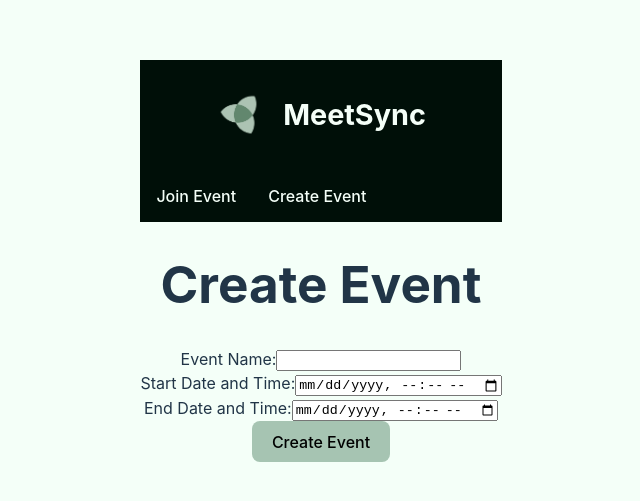
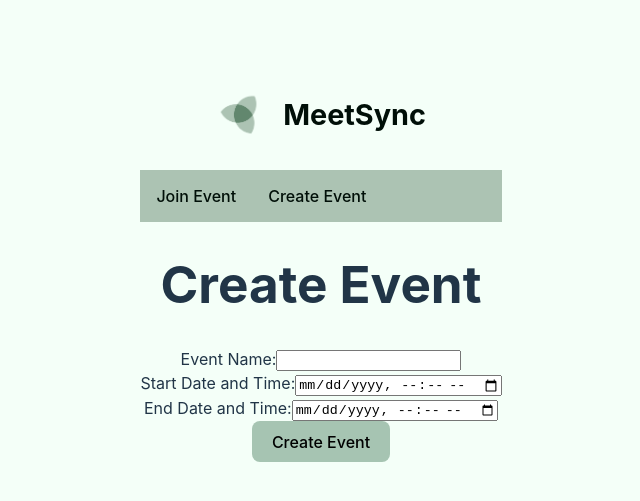
Before and after one commit to sachi-jh/project, a React (Vite) app in the folder frontend/: page / in a window 1280 px wide. Shown: the part 139-640 px from the top of the page, without its empty margins (319-959 px from the left). Built offline with nearby package versions, Linux system fonts and the light colour scheme.

Commit message:
add tailwind

```diff
--- a/frontend/src/components/CreateEvent.jsx
+++ b/frontend/src/components/CreateEvent.jsx
@@ -27,7 +27,7 @@ const CreateEvent = () => {
 
   return (
     <div>
-      <h1>Create Event</h1>
+      <h1 className='text-mossGreen'>Create Event</h1>
       <form onSubmit={handleSubmit}>
         <div>
           <label>Event Name:</label>
--- a/frontend/src/components/Header.css
+++ b/frontend/src/components/Header.css
@@ -4,7 +4,7 @@
     align-items: center;
     justify-content: center;
     padding: 20px;
-    background-color: #000F08; /* Night */
+    background-color: #F4FFF8; /* Night */
 }
 
 .app-logo {
@@ -14,5 +14,5 @@
 
 .app-title {
     font-size: 1.8em;
-    color: #F4FFF8; /* Mint cream */
+    color: #000F08; /* Mint cream */
 }
--- a/frontend/src/components/Navbar.css
+++ b/frontend/src/components/Navbar.css
@@ -1,5 +1,5 @@
 .navbar {
-  background-color: #000F08; /* Night */
+  background-color: #ACC3B3; /* Night */
   overflow: hidden;
 }
 
@@ -16,7 +16,7 @@
 
 .navbar li a {
   display: block;
-  color: #F4FFF8; /* Mint cream */
+  color: #000F08; /* Mint cream */
   text-align: center;
   padding: 14px 16px;
   text-decoration: none;
--- a/frontend/src/index.css
+++ b/frontend/src/index.css
@@ -54,7 +54,7 @@ button:focus-visible {
   outline: 4px auto -webkit-focus-ring-color;
 }
 
-@media (prefers-color-scheme: light) {
+/* @media (prefers-color-scheme: light) {   */
   :root {
     color: #213547;
     background-color: #F4FFF8; /* Mint cream */
@@ -65,4 +65,4 @@ button:focus-visible {
   button {
     background-color: #A6C4B2; /* Ash gray */
   }
-}
+/* } */
```
Also changed, not shown: package.json (added, +7 -0 lines), tailwind.config.js (added, +21 -0 lines), 1 other file (tests, documents, lock files or other folders).
